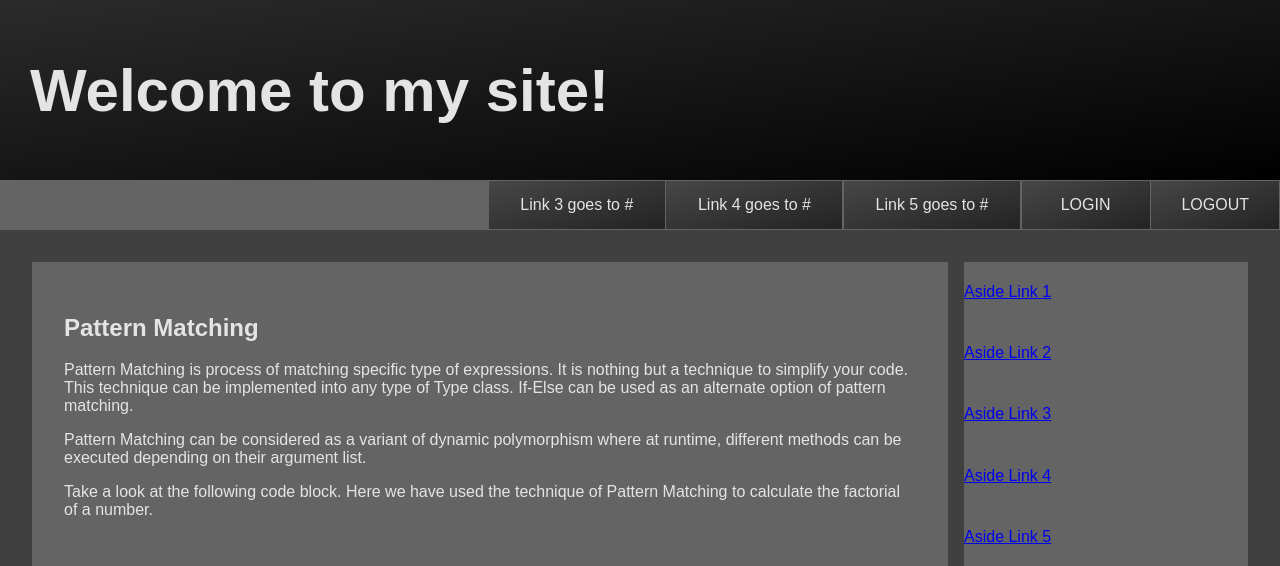
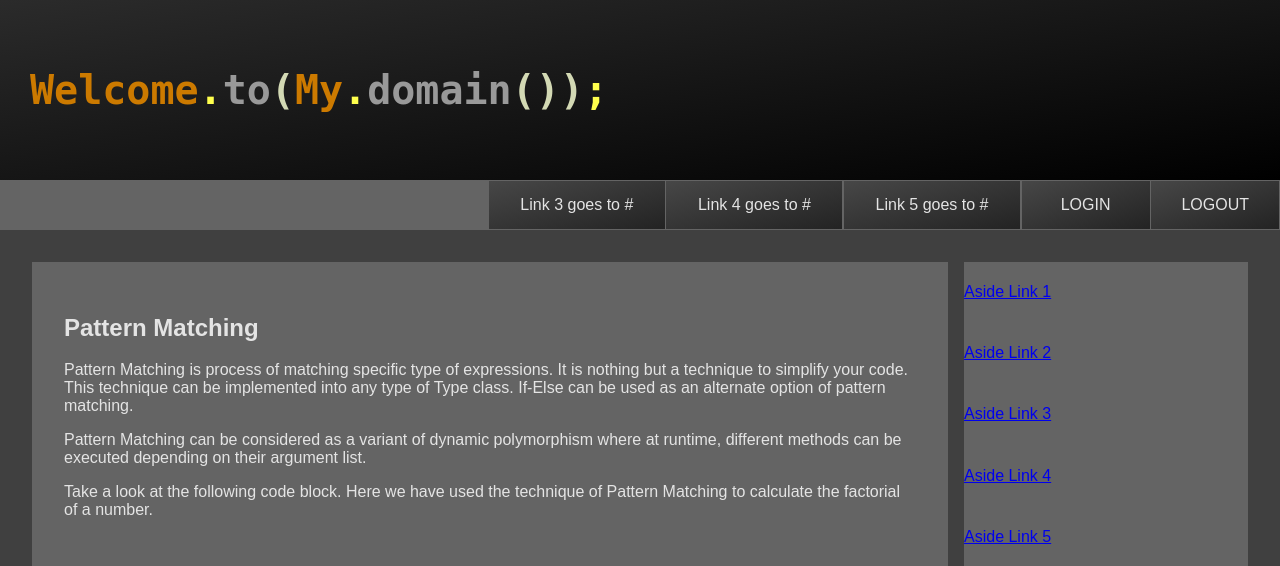
Before and after one commit to NikkeArp/my-website, a Flask app: page / in a window 1280 px wide. Shown: the top 566 px of the page. Run offline with Flask 2, Linux system fonts and the light colour scheme.

Commit message:
Created script to layout.html that creates header for layout.html. Added jquery to layout.html. Created folders for styles and scripts.

```diff
--- /dev/null
+++ b/static/scripts/mainHeader.js
@@ -0,0 +1,12 @@
+$(document).ready(function () {
+    $("#mainHeader")[0].innerHTML =
+        '<span style="color: #cc7a00">Welcome</span>'
+        + '<span style="color:#ffff4d;">.</span>'
+        + '<span style="color: #999999">to</span>'
+        + '<span style="color:#d3d9b4;">(</span>'
+        + '</span><span style="color: #cc7a00">My</span>'
+        + '<span style="color:#ffff4d;">.</span>'
+        + '<span style="color: #999999">domain</span>'
+        + '<span style="color:#d3d9b4;">())</span>'
+        + '<span style="color:#ffff4d;">;</span>'
+});
--- a/templates/layout.html
+++ b/templates/layout.html
@@ -2,15 +2,17 @@
 <html lang="en">
 
   <head>
-    <link rel="stylesheet" href="{{ url_for('static', filename='layoutStyle.css') }}">
-    <link rel="stylesheet" href="{{ url_for('static', filename='buttonLink.css') }}">
     <meta charset="UTF-8">
+    <link rel="stylesheet" href="{{ url_for('static', filename='styles/layoutStyle.css') }}">
+    <link rel="stylesheet" href="{{ url_for('static', filename='styles/buttonLink.css') }}">
+    <script src="https://ajax.googleapis.com/ajax/libs/jquery/3.3.1/jquery.min.js"></script>
+    <script src="{{ url_for('static', filename='scripts/mainHeader.js') }}"></script>
     <title>{% block title %}{% endblock title %}</title>
   </head>
 
   <body>
     <header>
-      <h1>Welcome to my site!</h1>
+      <h1 style="font-size: 40px"><code id="mainHeader">Welcome.to(My.(domain());</code></h1>
       {% block header %}{% endblock header %}
     </header>
     {% block content %}{% endblock content %}
```
Also changed, not shown: static/styles/buttonLink.css (renamed from static/buttonLink.css), static/styles/layoutStyle.css (renamed from static/layoutStyle.css).
